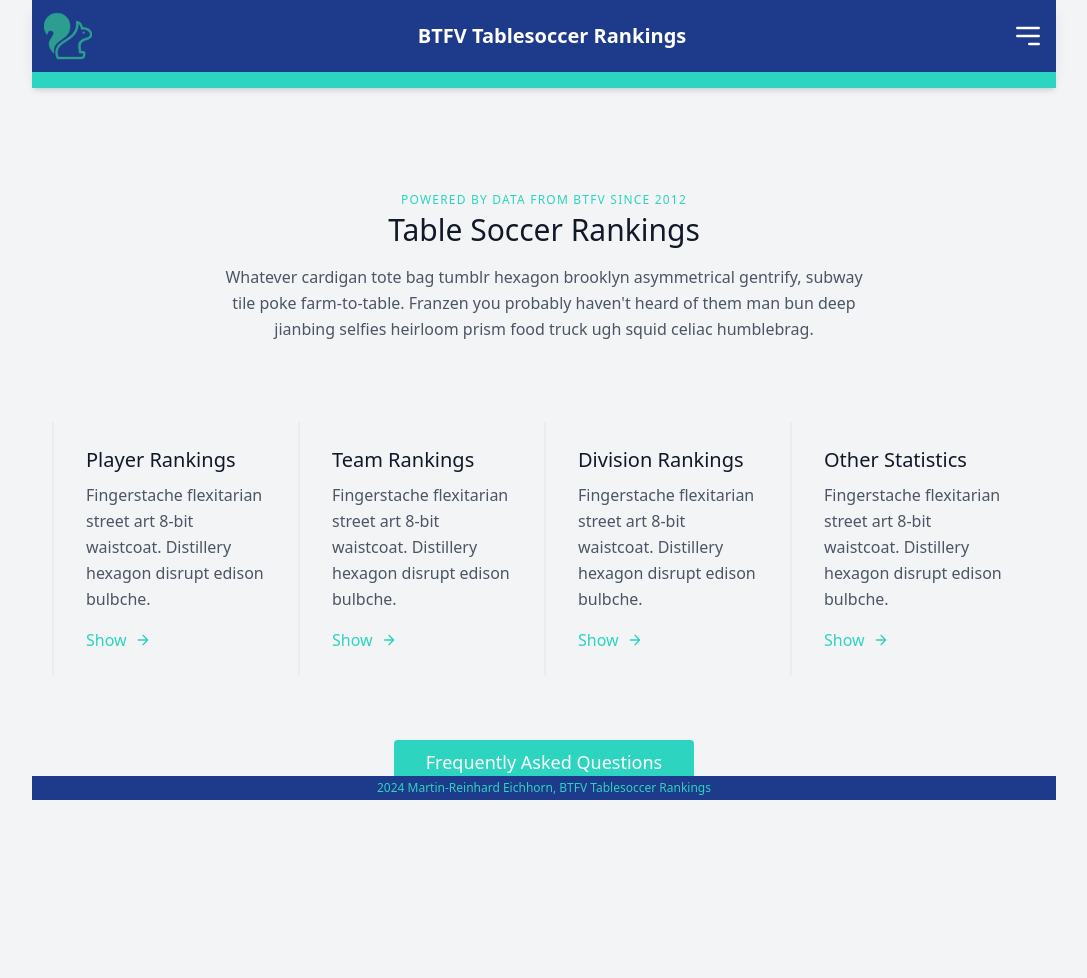
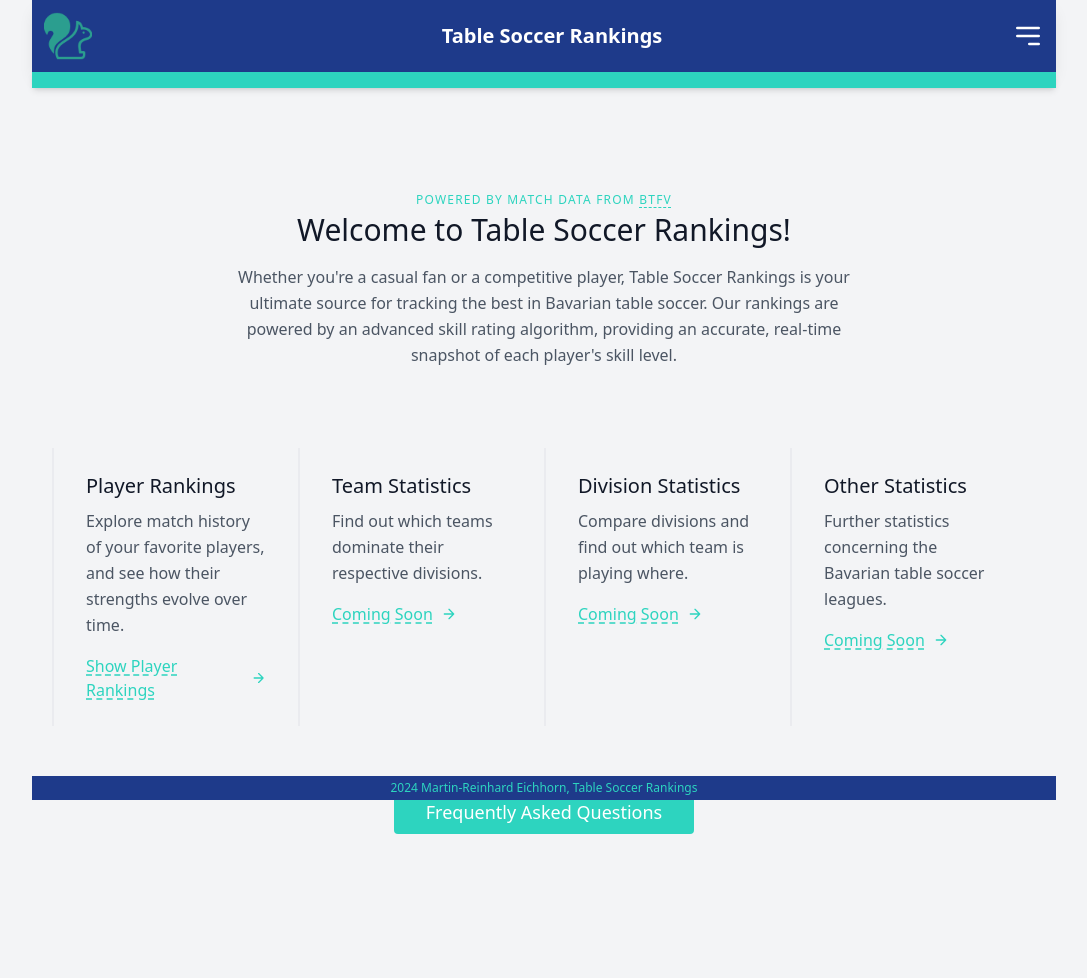
Before and after one commit to scipper15/btfv, a Flask app: template src/web_app/templates/home.html in a window 1280 px wide. Shown: the whole page, without its empty margins (96-1183 px from the left). Before the commit the page ends 800 px from the top, so only its background shows below. Run offline with Flask 3, Linux system fonts and the light colour scheme; the template is opened without the code that fills it, so the values that code supplies are empty; some libraries are stand-ins or nearby versions.

Commit message:
feat(web_app): Added endpoints for faq and landing page.
Added content to faq and landing page.Added link to menu. Corrected breadcrumb navigation. Added context processor for current season to be used in templates. Added styles for links.

```diff
--- a/src/web_app/routes/player_matches.py
+++ b/src/web_app/routes/player_matches.py
@@ -54,9 +54,8 @@
 
     breadcrumbs = [
         {"name": "Home", "url": "/"},
-        {"name": "Rankings", "url": "/ranking"},
         {
-            "name": "All Players Rankings",
+            "name": "Players Ranking",
             "url": url_for("ranking.show_ranking", year=[current_season]),
         },
         {"name": player.name, "url": None},
--- a/src/web_app/routes/player_rankings.py
+++ b/src/web_app/routes/player_rankings.py
@@ -40,10 +40,11 @@
     # Fetch all available seasons for the dropdown
     seasons = get_seasons(session=session)
 
+    year_to_show_ranking_url = url_for("ranking.show_ranking", year=[year_to_show])
     breadcrumbs = [
         {"name": "Home", "url": "/"},
-        {"name": "Rankings", "url": "/"},  # Current page
-        {"name": "All Players Rankings", "url": None},  # Current page
+        {"name": "Players Ranking", "url": year_to_show_ranking_url},
+        {"name": year_to_show or "All Players", "url": None},
     ]
 
     return render_template(
--- a/src/web_app/static/css/styles.css
+++ b/src/web_app/static/css/styles.css
@@ -1,4 +1,4 @@
-td a {
+h2 a, div>a, td a, div p a {
     text-decoration: underline;
     text-decoration-style: dashed;
     text-decoration-color: inherit;
--- a/src/web_app/templates/base.html
+++ b/src/web_app/templates/base.html
@@ -4,7 +4,7 @@
 <head>
     <meta charset="UTF-8">
     <meta name="viewport" content="width=device-width, initial-scale=1.0">
-    <title>{% block title %}BTFV Tablesoccer Rankings{% endblock %}</title>
+    <title>{% block title %}Table Soccer Rankings{% endblock %}</title>
     <link rel="icon" href="{{ url_for('static', filename='favicon.ico') }}" type="image/x-icon">
     <link rel="stylesheet" href="https://cdnjs.cloudflare.com/ajax/libs/font-awesome/6.0.0-beta3/css/all.min.css">
     <link rel="stylesheet" href="{{ url_for('static', filename='css/styles.css') }}">
@@ -21,7 +21,7 @@
                     <img src="{{ url_for('static', filename='favicon.ico') }}" alt="Ardilla Logo" class="h-12 rounded">
                 </a>
             </div>
-            <h1 class="text-xl font-bold text-center">BTFV Tablesoccer Rankings</h1>
+            <h1 class="text-xl font-bold text-center">Table Soccer Rankings</h1>
 
             <!-- Burger Menu Button for both Mobile and Desktop -->
             <div class="flex items-center space-x-2">
@@ -46,8 +46,13 @@
                         </a>
                     </li>
                     <li>
-                        <a href="{{ url_for('ranking.show_ranking', year=[2024]) }}" class="text-gray-900">
+                        <a href="{{ url_for('ranking.show_ranking', year=[now]) }}" class="text-gray-900">
                             Players Rankings
+                        </a>
+                    </li>
+                    <li>
+                        <a href="{{ url_for('faq.faq') }}" class="text-gray-900">
+                            F.A.Q.
                         </a>
                     </li>
                 </ul>
@@ -85,7 +90,7 @@
         <footer
             class="!p-0 sticky container mx-auto max-w-5xl text-xs bg-blue-900 text-center text-teal-400 py-3 mt-auto w-full bottom-0 z-30">
             <div id="progress-bar" class="!p-0 !m-0 h-1 bg-teal-400 mb-2 space-y-0"></div>
-            <p class="!pb-1">2024 Martin-Reinhard Eichhorn, BTFV Tablesoccer Rankings</p>
+            <p class="!pb-1">2024 Martin-Reinhard Eichhorn, Table Soccer Rankings</p>
         </footer>
     </div>
 
--- a/src/web_app/templates/home.html
+++ b/src/web_app/templates/home.html
@@ -6,22 +6,36 @@
 <section class="text-gray-600 body-font">
     <div class="container px-5 py-24 mx-auto">
         <div class="flex flex-col text-center w-full mb-20">
-            <h2 class="text-xs text-teal-400 tracking-widest font-medium title-font mb-1">POWERED BY DATA FROM BTFV
-                SINCE 2012</h2>
-            <h1 class="sm:text-3xl text-2xl font-medium title-font mb-4 text-gray-900">Table Soccer Rankings
+            <h2 class="text-xs text-teal-400 tracking-widest font-medium title-font mb-1">POWERED BY MATCH DATA FROM <a
+                    href="https://btfv.de/aktuelle-saison/" target="_blank">BTFV</a></h2>
+            <h1 class="sm:text-3xl text-2xl font-medium title-font mb-4 text-gray-900">Welcome to Table Soccer Rankings!
             </h1>
-            <p class="lg:w-2/3 mx-auto leading-relaxed text-base">Whatever cardigan tote bag tumblr hexagon brooklyn
-                asymmetrical gentrify, subway tile poke farm-to-table. Franzen you probably haven't heard of them man
-                bun deep jianbing selfies heirloom prism food truck ugh squid celiac humblebrag.</p>
+            <p class="lg:w-2/3 mx-auto leading-relaxed text-base">Whether you're a casual fan or a competitive player,
+                Table Soccer Rankings is your ultimate source for tracking the best in Bavarian table soccer. Our
+                rankings are powered by an advanced skill rating algorithm, providing an accurate, real-time snapshot of
+                each player's skill level.</p>
         </div>
         <div class="flex flex-wrap">
             <div class="xl:w-1/4 lg:w-1/2 md:w-full px-8 py-6 border-l-2 border-gray-200 border-opacity-60">
                 <h2 class="text-lg sm:text-xl text-gray-900 font-medium title-font mb-2">
                     Player Rankings
                 </h2>
-                <p class="leading-relaxed text-base mb-4">Fingerstache flexitarian street art 8-bit waistcoat.
-                    Distillery hexagon disrupt edison bulbche.</p>
-                <a class="text-teal-400 inline-flex items-center">Show
+                <p class="leading-relaxed text-base mb-4">Explore match history of your favorite players, and see
+                    how their strengths evolve over time.</p>
+                <a class="text-teal-400 inline-flex items-center"
+                    href="{{ url_for('ranking.show_ranking', year=[now]) }}">Show Player Rankings
+                    <svg fill=" none" stroke="currentColor" stroke-linecap="round" stroke-linejoin="round"
+                        stroke-width="2" class="w-4 h-4 ml-2" viewBox="0 0 24 24">
+                        <path d="M5 12h14M12 5l7 7-7 7"></path>
+                    </svg>
+                </a>
+            </div>
+            <div class="xl:w-1/4 lg:w-1/2 md:w-full px-8 py-6 border-l-2 border-gray-200 border-opacity-60">
+                <h2 class="text-lg sm:text-xl text-gray-900 font-medium title-font mb-2">
+                    Team Statistics
+                </h2>
+                <p class="leading-relaxed text-base mb-4">Find out which teams dominate their respective divisions.</p>
+                <a class="text-teal-400 inline-flex items-center">Coming Soon
                     <svg fill="none" stroke="currentColor" stroke-linecap="round" stroke-linejoin="round"
                         stroke-width="2" class="w-4 h-4 ml-2" viewBox="0 0 24 24">
                         <path d="M5 12h14M12 5l7 7-7 7"></path>
@@ -30,24 +44,11 @@
             </div>
             <div class="xl:w-1/4 lg:w-1/2 md:w-full px-8 py-6 border-l-2 border-gray-200 border-opacity-60">
                 <h2 class="text-lg sm:text-xl text-gray-900 font-medium title-font mb-2">
-                    Team Rankings
+                    Division Statistics
                 </h2>
-                <p class="leading-relaxed text-base mb-4">Fingerstache flexitarian street art 8-bit waistcoat.
-                    Distillery hexagon disrupt edison bulbche.</p>
-                <a class="text-teal-400 inline-flex items-center">Show
-                    <svg fill="none" stroke="currentColor" stroke-linecap="round" stroke-linejoin="round"
-                        stroke-width="2" class="w-4 h-4 ml-2" viewBox="0 0 24 24">
-                        <path d="M5 12h14M12 5l7 7-7 7"></path>
-                    </svg>
-                </a>
-            </div>
-            <div class="xl:w-1/4 lg:w-1/2 md:w-full px-8 py-6 border-l-2 border-gray-200 border-opacity-60">
-                <h2 class="text-lg sm:text-xl text-gray-900 font-medium title-font mb-2">
-                    Division Rankings
-                </h2>
-                <p class="leading-relaxed text-base mb-4">Fingerstache flexitarian street art 8-bit waistcoat.
-                    Distillery hexagon disrupt edison bulbche.</p>
-                <a class="text-teal-400 inline-flex items-center">Show
+                <p class="leading-relaxed text-base mb-4">Compare divisions and find out which team is playing where.
+                </p>
+                <a class="text-teal-400 inline-flex items-center">Coming Soon
                     <svg fill="none" stroke="currentColor" stroke-linecap="round" stroke-linejoin="round"
                         stroke-width="2" class="w-4 h-4 ml-2" viewBox="0 0 24 24">
                         <path d="M5 12h14M12 5l7 7-7 7"></path>
@@ -58,9 +59,9 @@
                 <h2 class="text-lg sm:text-xl text-gray-900 font-medium title-font mb-2">
                     Other Statistics
                 </h2>
-                <p class="leading-relaxed text-base mb-4">Fingerstache flexitarian street art 8-bit waistcoat.
-                    Distillery hexagon disrupt edison bulbche.</p>
-                <a class="text-teal-400 inline-flex items-center">Show
+                <p class="leading-relaxed text-base mb-4">Further statistics concerning the Bavarian table soccer
+                    leagues.</p>
+                <a class="text-teal-400 inline-flex items-center">Coming Soon
                     <svg fill="none" stroke="currentColor" stroke-linecap="round" stroke-linejoin="round"
                         stroke-width="2" class="w-4 h-4 ml-2" viewBox="0 0 24 24">
                         <path d="M5 12h14M12 5l7 7-7 7"></path>
@@ -69,8 +70,8 @@
             </div>
         </div>
         <button
-            class="flex mx-auto mt-16 text-white bg-teal-400 border-0 py-2 px-8 focus:outline-none hover:bg-indigo-600 rounded text-lg">
-            Frequently Asked Questions
+            class="flex mx-auto mt-16 text-white bg-teal-400 border-0 py-2 px-8 focus:outline-none hover:bg-blue-900 rounded text-lg">
+            <a href="{{ url_for('faq.faq') }}">Frequently Asked Questions</a>
         </button>
     </div>
 </section>
--- a/src/web_main.py
+++ b/src/web_main.py
@@ -7,6 +7,7 @@
 from shared.config.settings import settings
 from shared.database.database import Database
 from shared.logging.logging import scraper_logger, web_app_logger
+from web_app.routes.faq import faq_bp
 from web_app.routes.home import home_bp
 from web_app.routes.player_matches import player_bp  # type: ignore
 from web_app.routes.player_rankings import ranking_bp
@@ -55,6 +56,7 @@
 
     # Register blueprints for modular routing
     app.register_blueprint(home_bp, subdomain="btfv")
+    app.register_blueprint(faq_bp, subdomain="btfv")
     app.register_blueprint(player_bp, url_prefix="/player", subdomain="btfv")
     app.register_blueprint(ranking_bp, url_prefix="/ranking", subdomain="btfv")
     app.register_blueprint(team_bp, url_prefix="/team", subdomain="btfv")
```
Also changed, not shown: src/web_app/routes/faq.py (added, +16 -0 lines), src/web_app/routes/home.py (+12 -0 lines), src/web_app/templates/faq.html (added, +72 -0 lines).
